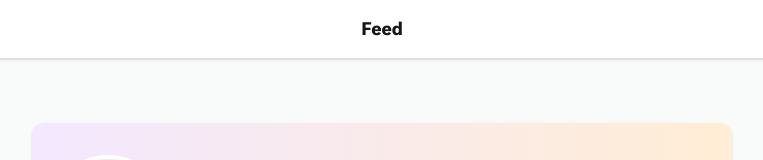
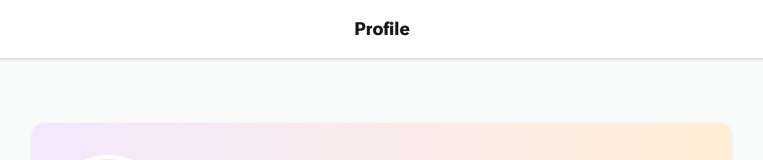
Before and after one commit to ryanoliv/metaversal-dev-test, a Next.js app: page /1 in a window 1280 px wide. Shown: the top 160 px of the page, without its empty margins (258-1021 px from the left). Built offline with nearby package versions, Linux system fonts and the light colour scheme.

Commit message:
header title context

```diff
--- a/src/app/[username]/page.tsx
+++ b/src/app/[username]/page.tsx
@@ -1,6 +1,11 @@
+"use client";
+
+import { useEffect } from "react";
+import { useHeaderTitle } from "../contexts/HeaderTitleContext";
 import Image from "next/image";
 import UserCard from "../components/UserCard";
 import LocationIcon from "@svgs/location.svg";
+import UserProfileStats from "../components/UserProfileStats";
 
 interface UserProfileProps {
   params: {
@@ -9,6 +14,12 @@ interface UserProfileProps {
 }
 
 export default function UserProfile({ params }: UserProfileProps) {
+  const { setTitle } = useHeaderTitle();
+
+  useEffect(() => {
+    setTitle("Profile");
+  }, [setTitle]);
+
   const { username } = params;
 
   // Static data
@@ -78,20 +89,10 @@ export default function UserProfile({ params }: UserProfileProps) {
                   </div>
                 </div>
               </div>
-              <div className="flex gap-6 justify-center md:justify-start">
-                <div className="flex flex-col items-center md:items-start gap-1">
-                  <h2 className="text-lg">{userData.postsCount}</h2>
-                  <span className="text-xs uppercase text-textLight">
-                    Posts
-                  </span>
-                </div>
-                <div className="flex flex-col items-center md:items-start gap-1">
-                  <h2 className="text-lg">{userData.likesCount}</h2>
-                  <span className="text-xs uppercase text-textLight">
-                    Likes
-                  </span>
-                </div>
-              </div>
+              <UserProfileStats
+                postsCount={userData.postsCount}
+                likesCount={userData.likesCount}
+              />
             </div>
           </div>
           <div className="p-4 flex justify-center md:justify-start gap-4 border-t border-greyCold50 bg-profile-card-gradient rounded-b-xl">
--- /dev/null
+++ b/src/app/components/Header.tsx
@@ -0,0 +1,13 @@
+"use client";
+
+import { useHeaderTitle } from "../contexts/HeaderTitleContext";
+
+export default function Header() {
+  const { title } = useHeaderTitle();
+
+  return (
+    <header className="fixed top-0 w-full z-30 bg-white100 py-3 px-2 border-b border-slate15 shadow">
+      <h1 className="text-md text-center p-2">{title}</h1>
+    </header>
+  );
+}
--- /dev/null
+++ b/src/app/components/UserProfileStats.tsx
@@ -0,0 +1,22 @@
+interface UserProfileStatsProps {
+  postsCount: number;
+  likesCount: number;
+}
+
+export default function UserProfileStats({
+  postsCount,
+  likesCount,
+}: UserProfileStatsProps) {
+  return (
+    <div className="flex gap-6 justify-center md:justify-start">
+      <div className="flex flex-col items-center md:items-start gap-1">
+        <h2 className="text-lg">{postsCount}</h2>
+        <span className="text-xs uppercase text-textLight">Posts</span>
+      </div>
+      <div className="flex flex-col items-center md:items-start gap-1">
+        <h2 className="text-lg">{likesCount}</h2>
+        <span className="text-xs uppercase text-textLight">Likes</span>
+      </div>
+    </div>
+  );
+}
--- /dev/null
+++ b/src/app/contexts/HeaderTitleContext.tsx
@@ -0,0 +1,32 @@
+"use client";
+
+import { createContext, useContext, useState, ReactNode } from "react";
+
+interface HeaderTitleContextType {
+  title: string;
+  setTitle: (title: string) => void;
+}
+
+const HeaderTitleContext = createContext<HeaderTitleContextType | undefined>(
+  undefined
+);
+
+function HeaderTitleProvider({ children }: { children: ReactNode }) {
+  const [title, setTitle] = useState("Feed");
+
+  return (
+    <HeaderTitleContext.Provider value={{ title, setTitle }}>
+      {children}
+    </HeaderTitleContext.Provider>
+  );
+}
+
+function useHeaderTitle() {
+  const context = useContext(HeaderTitleContext);
+  if (!context) {
+    throw new Error("useHeaderTitle must be used within a HeaderTitleProvider");
+  }
+  return context;
+}
+
+export { HeaderTitleProvider, useHeaderTitle };
--- a/src/app/layout.tsx
+++ b/src/app/layout.tsx
@@ -1,6 +1,8 @@
 import type { Metadata } from "next";
 import localFont from "next/font/local";
+import Header from "./components/Header";
 import "./globals.css";
+import { HeaderTitleProvider } from "./contexts/HeaderTitleContext";
 
 const robotoFlex = localFont({
   src: "./fonts/RobotoFlex-VariableFont.ttf",
@@ -21,10 +23,10 @@ export default function RootLayout({
   return (
     <html lang="en" className={`${robotoFlex.variable} antialiased`}>
       <body className="relative">
-        <header className="fixed top-0 w-full z-30 bg-white100 py-3 px-2 border-b border-slate15 shadow">
-          <h1 className="text-md text-center p-2">Feed</h1>
-        </header>
-        <main className="pt-[59px]">{children}</main>
+        <HeaderTitleProvider>
+          <Header />
+          <main className="pt-[59px]">{children}</main>
+        </HeaderTitleProvider>
       </body>
     </html>
   );
--- a/src/app/page.tsx
+++ b/src/app/page.tsx
@@ -1,6 +1,16 @@
+"use client";
+
+import { useEffect } from "react";
+import { useHeaderTitle } from "./contexts/HeaderTitleContext";
 import UserCard from "./components/UserCard";
 
 export default function Home() {
+  const { setTitle } = useHeaderTitle();
+
+  useEffect(() => {
+    setTitle("Feed");
+  }, [setTitle]);
+
   const suggestedPosts = [
     {
       firstName: "Emily",
```
